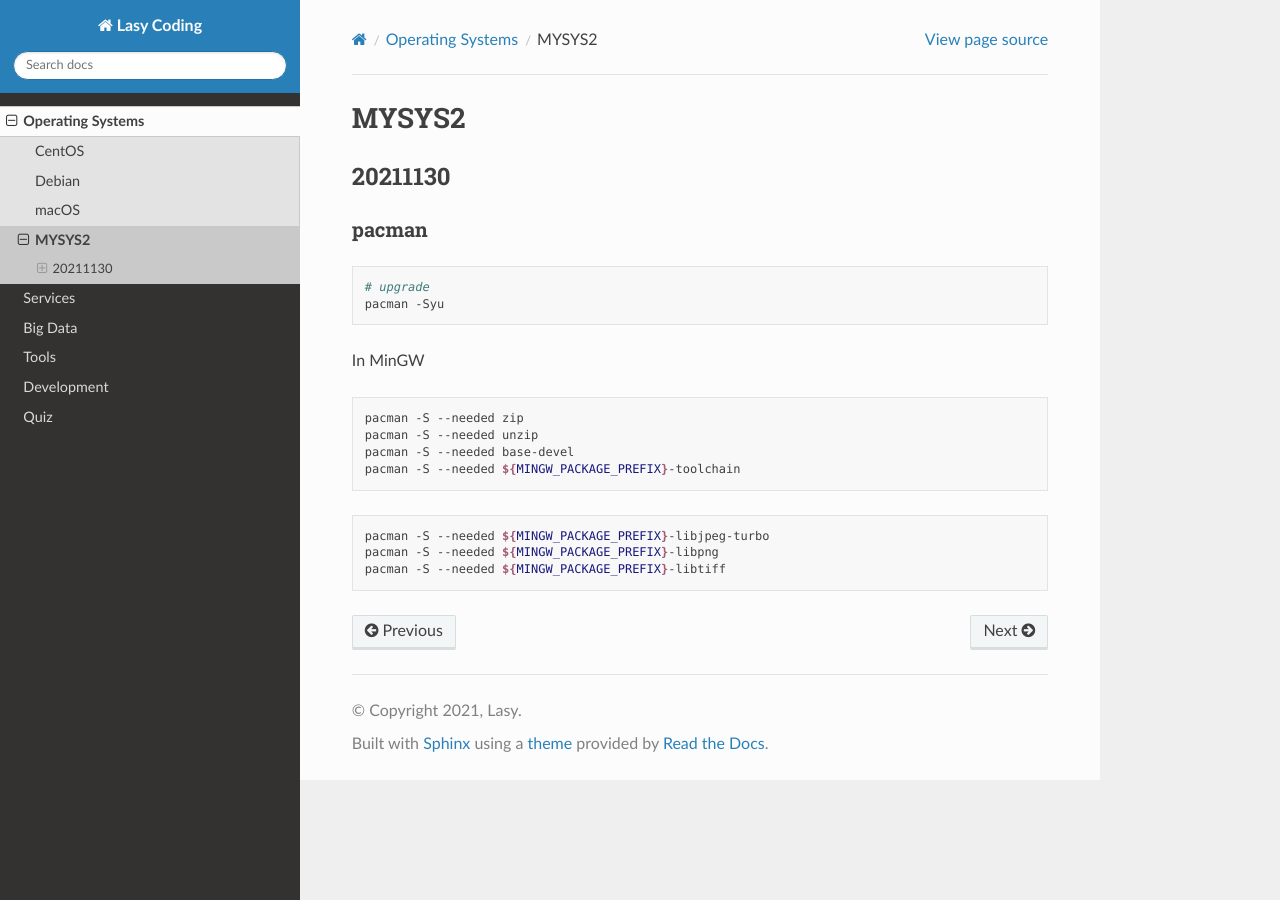
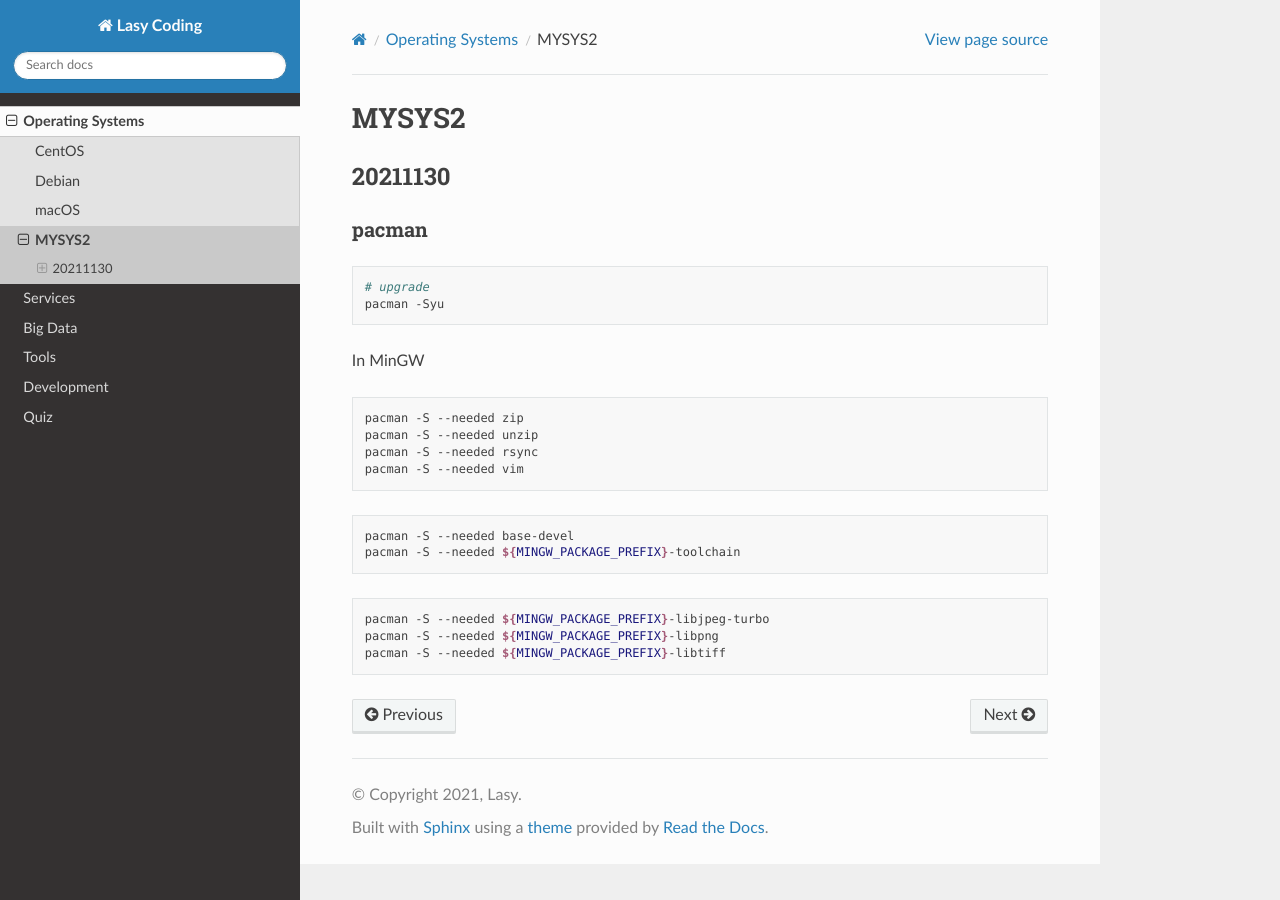
Before and after one commit to lasyard/coding, a Sphinx documentation site: the page built from docs/os/msys2.md, in a window 1280 px wide. Built offline with Sphinx 7.4.7 and the Read the Docs theme 2.0.0, drawn with Linux system fonts in a browser that asks for light colours.

Commit message:
Updated docs/os/mysys2.

````diff
--- a/docs/os/msys2.md
+++ b/docs/os/msys2.md
@@ -14,6 +14,11 @@ In MinGW
 ```sh
 pacman -S --needed zip
 pacman -S --needed unzip
+pacman -S --needed rsync
+pacman -S --needed vim
+```
+
+```sh
 pacman -S --needed base-devel
 pacman -S --needed ${MINGW_PACKAGE_PREFIX}-toolchain
 ```
````
